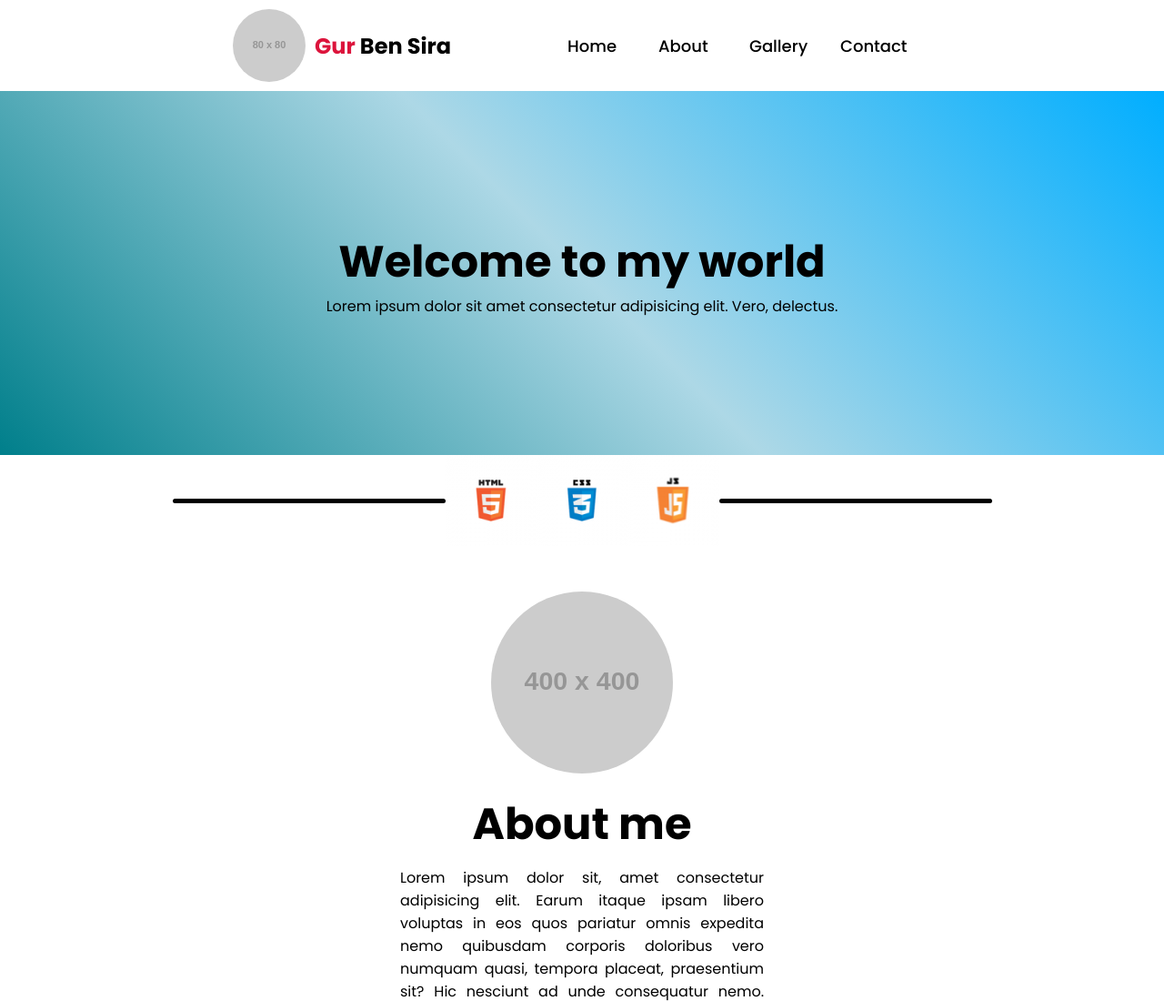
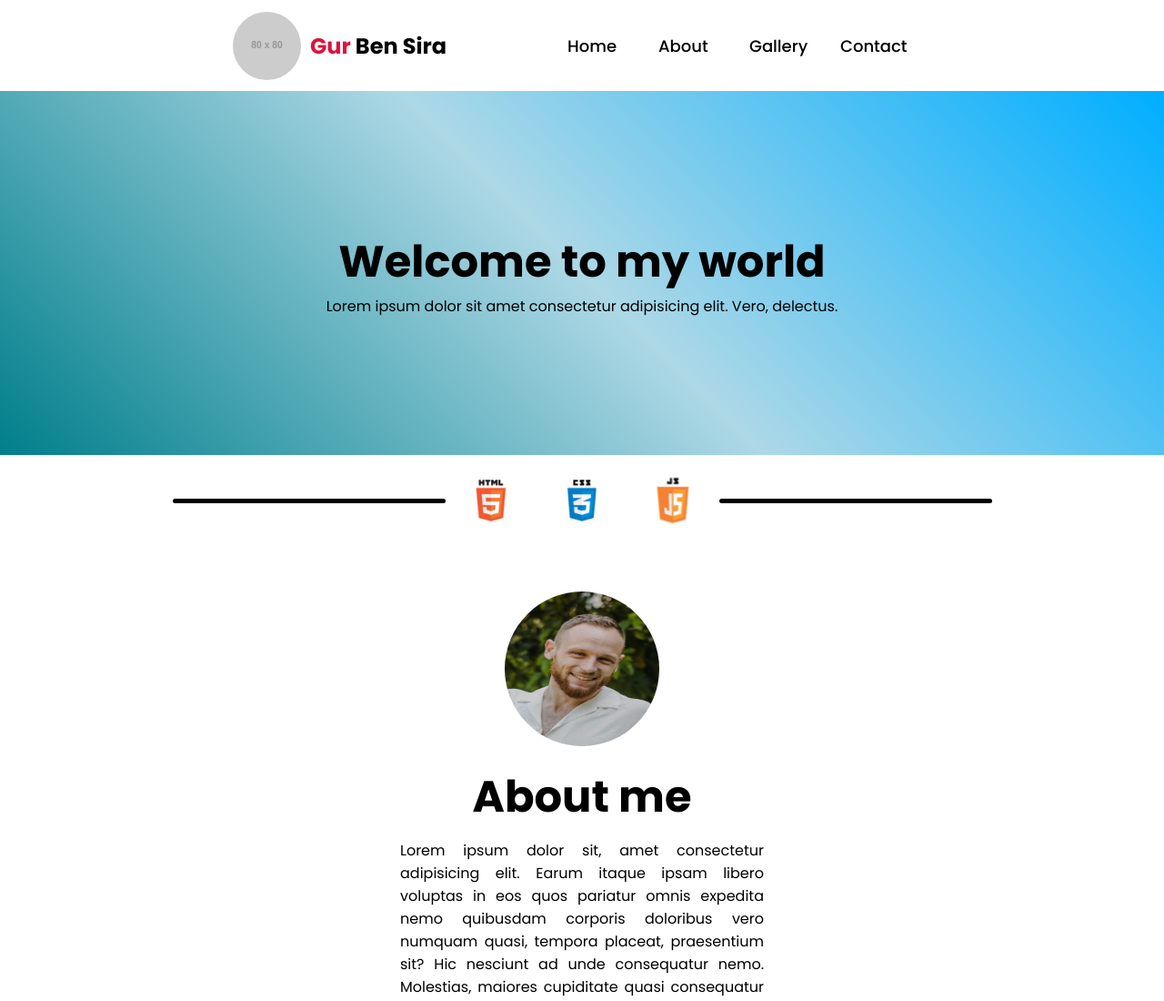
Before and after one commit to gurbensira/portfolio-project, a plain HTML site: page index.html in a window 1280 px wide. Shown: the top 1100 px of the page at 91% size. Drawn offline with nearby package versions, Linux system fonts and the light colour scheme; placeholder pictures from the web are drawn by us.

Commit message:
img to about section

```diff
--- a/index.html
+++ b/index.html
@@ -50,7 +50,8 @@
         </div>
     </div>
     <section id="about">
-        <img src="https://placehold.co/400x400" alt="">
+        <!-- <img src="https://placehold.co/400x400" alt=""> -->
+        <img src="images/me.jpg" alt="">
         <h1>
             About me
         </h1>
--- a/style.css
+++ b/style.css
@@ -69,8 +69,11 @@ section {
     height: fit-content;
     width: fit-content;
 
+
     .logo-img {
         border-radius: 50%;
+        width: 75px;
+        height: 75px;
     }
 
     .logo-text {
@@ -139,8 +142,10 @@ section {
 
 
     img {
-        border-radius: 100%;
-        width: 200px;
+        border-radius: 50%;
+
+        width: 170px;
+        height: 170px;
     }
 
     h1 {
```
Also changed, not shown: images/me.jpg (added).
